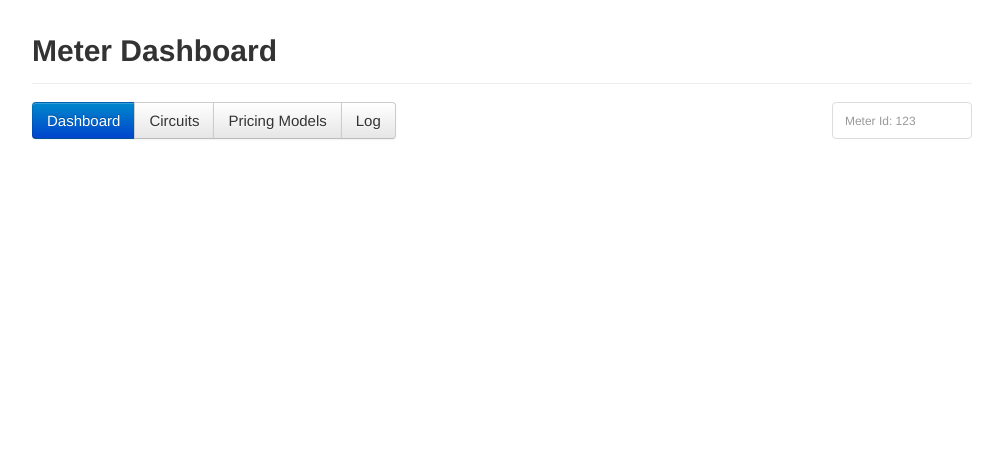
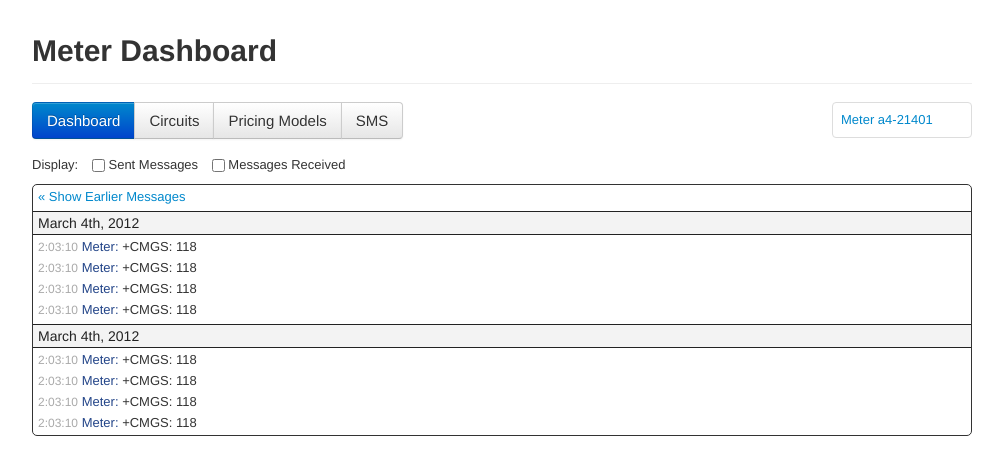
Before and after one commit to aljimenez/meter_web_app, a PHP site: page / in a window 1280 px wide. Shown: the top 475 px of the page, without its empty margins (138-1141 px from the left). Run offline with PHP 8.4, Linux system fonts and the light colour scheme; data that the repository does not hold is empty; style sheets or scripts are compiled from the project's sources.

Commit message:
meter and sms sections

```diff
--- a/meter/index.php
+++ b/meter/index.php
@@ -73,19 +73,15 @@
 				<div id="headlinks"></div>
 				<div class="span2 offset4">
 					<table class="table table-bordered">
-						<tbody>
-							<tr>
-								<td>
-									<h4>&nbsp;<small>Meter Id: 123</small></h4>
-								</td>
-							</tr>
-						</tbody>
+						<tr><td id="meter_link">
+							<a  href="#meter" name="a4-21401">Meter a4-21401</a>
+						</td></tr>
 					</table>
 				</div>
 			</div>
 		</div>
         <div id="inner-wrap">
-        	<div id="content"></div>
+        	<div id="content"><?php include("templates/sms/smsPageTest.php")?></div>
 		</div>
 	</div>
 
@@ -93,9 +89,10 @@
 	<?php include("templates/main.html")?>
 	<?php include("templates/circuits/circuitsPage.php")?>
 	<?php include("templates/pricingModels/pricingModelsPage.php")?>
+	<?php include("templates/sms/smsPage.php")?>
+	<?php include("templates/meter/meterPage.php")?>
 
 	<!-- JavaScript -->
 	<script type="text/javascript" src="js/main.js"></script>
-
 </body>
 </html>
--- a/meter/js/main.js
+++ b/meter/js/main.js
@@ -1,13 +1,23 @@
-var headLinks = {"dashboard": {"title": "Meter Dashboard", "linkName": "Dashboard", "url": "", "page": "dashboard"},
-				 "circuits": {"title": "Circuits", "linkName": "Circuits", "url": "circuits", "page": "circuits"},
-				 "pricingModels": {"title": "Pricing Models", "linkName": "Pricing Models", "url": "pricingModels", "page": "pricingModels"},
-				 "log": {"title": "Log", "linkName": "Log", "url": "log", "page": "log"}};
+var headLinks = {"dashboard": {"title": "Meter Dashboard", "linkName": "Dashboard", "name": "dashboard", "url": ""},
+				 "circuits": {"title": "Circuits", "linkName": "Circuits", "name": "circuits", "url": "circuits"},
+				 "pricingModels": {"title": "Pricing Models", "linkName": "Pricing Models", "name": "pricingModels", "url": "pricingModels"},
+				 "sms": {"title": "SMS Messages", "linkName": "SMS", "name": "sms", "url": "sms"}};
 
 function changePage(page)
 {
-	$("#title").text(headLinks[page].title);
 	$("#headlinks a").removeClass("btn-primary");
-	$("#" + page + "_link").addClass("btn-primary");
+	$("#meter_link").css("background", "none");
+
+	if (page == "Meter")
+		$("#meter_link").css("background", "#f5f5f5");
+
+	if (headLinks[page])
+	{
+		$("#title").text(headLinks[page].title);
+		$("#headlinks a[name='" + headLinks[page].url + "']").addClass("btn-primary");
+	}
+	else
+		$("#title").text(page);
 }
 
 
@@ -35,7 +45,8 @@ var AppRouter = Backbone.Router.extend({
         "circuits/:id": "circuit",
         "pricingModels": "pricingModels",
         "pricingModels/:id": "pricingModel",
-        "log": "log"
+        "sms": "sms",
+        "meter": "meter"
     },
     initialize: function() {
     	this.headLinksView = new HeadLinksView();
@@ -44,6 +55,7 @@ var AppRouter = Backbone.Router.extend({
 
     dashboard: function () {
     	changePage("dashboard");
+    	//$('#content').html("");
     },
 
     circuitsPage: function() {
@@ -66,9 +78,15 @@ var AppRouter = Backbone.Router.extend({
     	$('#content').html(new PricingModelPageView().render(id).el);
     },
 
-    log: function() {
-    	changePage("log");
+    sms: function() {
+    	changePage("sms");
+    	$('#content').html(new SMSPageView().render().el);
     },
+
+    meter: function() {
+    	changePage("Meter");
+    	$('#content').html(new MeterPageView().render().el);
+    }
 });
 
 var app = new AppRouter();
--- a/meter/templates/circuits/circuit/circuitSettings.php
+++ b/meter/templates/circuits/circuit/circuitSettings.php
@@ -1,4 +1,12 @@
-<table>
+<!-- Align input field labels to the right -->
+<style>
+	#circuit-settings tr td:nth-child(1),
+	#circuit-settings tr td:nth-child(4) {
+		text-align: right;
+		padding-right: 5px;
+	}
+</style>
+<table id="circuit-settings">
 	<tr>
 		<td>Name: </td><td><input name="name" type="text"/></td><td width="15px"></td><td>Phone #: </td><td><input name="phone" type="text" placeholder="(e.g. 1-555-123-4567)"/></td>
 	</tr>
--- a/meter/templates/main.html
+++ b/meter/templates/main.html
@@ -1,3 +1,3 @@
 <script type="text/template" id="headlink">
-	<a href="#<%= url %>" class="btn btn-large" id="<%= page %>_link"><%= linkName %></a>
+	<a href="#<%= url %>" class="btn btn-large" name="<%= url %>"><%= linkName %></a>
 </script>
--- /dev/null
+++ b/meter/templates/meter/meterPage.php
@@ -0,0 +1,62 @@
+<script type="text/template" id="tpl-meter-page">
+<h2>a4-21401</h2>
+
+<!-- Align input field labels to the right -->
+<style>
+	#meter-settings tr td:nth-child(1),
+	#meter-settings tr td:nth-child(4) {
+		text-align: right;
+		padding-right: 5px;
+	}
+</style>
+<!-- Meter Settings -->
+<fieldset>
+    <legend>Meter Settings</legend>
+	<form id="circuit-settings-form">
+		<table id="meter-settings">
+			<tr>
+				<td>Name: </td><td><input name="name" type="text"/></td><td width="15px"></td>
+				<td>Mode: </td><td><input name="mode" type="text"/></td>
+			</tr>
+			<tr>
+				<td>IP Address: </td><td><input name="address" type="text" placeholder="(e.g. 192.168.1.1)"/></td><td width="15px"></td>
+				<td>Latitude: </td><td><input name="latitude" type="text"/></td>
+			</tr>
+			<tr>
+				<td>PPPD Peer: </td><td><input name="pppdPeer" type="text"/></td><td width="15px"></td>
+				<td>Longitude: </td><td><input name="longitude" type="text"/></td>
+			</tr>
+			<tr>
+				<td>Credit Threshold: </td>
+				<td>
+					<div class="input-prepend">
+						<span class="add-on">$</span>
+						<input name="creditThreshold" type="text" style="width:123px"/>
+					</div>
+				</td>
+				<td width="15px"></td>
+				<td>Gateway: </td><td><input name="gateway" type="text"/></td>
+			</tr>
+			<tr>
+				<td>Logs Home: </td><td><input name="logsHome" type="text"/></td><td width="15px"></td>
+				<td>Gateway Job Request Freq: </td><td><input name="gatewayJobRequestFreq" type="text"/></td>
+			</tr>
+			<tr>
+				<td>Persist Update Time: </td><td><input name="persistUpdateTime" type="text"/></td><td width="15px"></td>
+				<td>Component Failure Check Freq: </td><td><input name="componentFailureCheckFreq" type="text"/></td>
+			</tr>
+			<tr>
+				<td>Cache Time: </td><td><input name="cacheTime" type="text"/></td><td width="15px"></td>
+				<td>Primary Parameter Trans Freq: </td><td><input name="primaryParamTransFreq" type="text"/></td>
+			</tr>
+		</table>
+		<button class="btn pull-right" style="margin-top:10px">Update Meter</button>
+	</form>
+</fieldset>
+<br>
+</script>
+
+<!-- Templates -->
+
+<!-- JavaScript -->
+<script type="text/javascript" src="js/meter/meterPage.js"></script>
--- a/meter/templates/pricingModels/pricingModel/pricingModelSettings.php
+++ b/meter/templates/pricingModels/pricingModel/pricingModelSettings.php
@@ -1,51 +1,73 @@
-<table>
+<!-- Align input field labels to the right -->
+<style>
+	#pricing-model-settings tr td:nth-child(1),
+	#pricing-model-settings tr td:nth-child(4) {
+		text-align: right;
+		padding-right: 5px;
+	}
+</style>
+<table id="pricing-model-settings">
 	<tr>
-		<td>Name: </td><td><input name="name" type="text"/></td><td width="15px"></td><td>Phone #: </td><td><input name="phone" type="text" placeholder="(e.g. 1-555-123-4567)"/></td>
-	</tr>
-	<tr>
-		<td>IP Address: </td><td><input name="address" type="text" placeholder="(e.g. 192.168.1.1)"/></td><td width="15px"></td>
-		<td>Max Energy <i class="icon-info-sign"></i>: </td>
+		<td>Name: </td><td><input name="name" type="text"/></td><td width="15px"></td>
+		<td>Base Line Rate: </td>
 		<td>
-			<div class="input-append">
-				<input name="maxEnergy" type="text" style="width:112px"/>
-				<span class="add-on">kWh</span>
+			<div class="input-prepend">
+				<span class="add-on">$</span>
+				<input name="baseLineRate" type="text" style="width:123px"/>
 			</div>
 		</td>
 	</tr>
 	<tr>
-		<td>Status: </td><td><select name="status"><option value="varies">Varies</option><option value="on">On</option><option value="off">Off</option></select></td><td width="15px"></td>
-		<td>Max Power <i class="icon-info-sign"></i>: </td>
+		<td>Power Low: </td>
 		<td>
 			<div class="input-append">
-				<input name="maxPower" type="text" style="width:119px"/>
+				<input name="powerLow" type="text" style="width:112px"/>
+				<span class="add-on">kWh</span>
+			</div>
+		</td>
+		</td><td width="15px"></td>
+		<td>Power Low Mult: </td><td><input name="powerLowMult" type="text"/></td>
+	</tr>
+	<tr>
+		<td>Power High: </td>
+		<td>
+			<div class="input-append">
+				<input name="powerhigh" type="text" style="width:112px"/>
+				<span class="add-on">kWh</span>
+			</div>
+		</td>
+		</td><td width="15px"></td>
+		<td>Power High Mult: </td><td><input name="powerHighMult" type="text"/></td>
+	</tr>
+	<tr>
+		<td>Power Mid: </td>
+		<td>
+			<div class="input-append">
+				<input name="powerMid" type="text" style="width:112px"/>
+				<span class="add-on">kWh</span>
+			</div>
+		</td>
+		</td><td width="15px"></td>
+		<td>Energy Low Mult: </td><td><input name="energyLowMult" type="text"/></td>
+	</tr>
+	<tr>
+		<td>Energy Threshold: </td>
+		<td>
+			<div class="input-append">
+				<input name="energyThreshold" type="text" style="width:119px"/>
 				<span class="add-on">kW</span>
 			</div>
 		</td>
+		</td><td width="15px"></td>
+		<td>Energy High Mult: </td><td><input name="energyHighMult" type="text"/></td>
 	</tr>
 	<tr>
-		<td>Credit: </td>
-		<td>
-			<div class="input-prepend">
-				<span class="add-on">$</span>
-				<input name="credit" type="text" style="width:123px"/>
-			</div>
-		</td>
-	<td width="15px"></td><td>Warning Signals <i class="icon-info-sign"></i>: </td><td><input name="warningSignals" type="text"/></td>
+		<td>Time Day Start: </td><td><input name="timeDayStart" type="text"/></td><td width="15px"></td>
+		<td>Day Mult: </td><td><input name="dayMult" type="text"/></td>
 	</tr>
 	<tr>
-		<td>Pricing Model:</td>
-		<td>
-			<select name="pricingModel">
-				<option value="varies">Varies</option>
-				<?php
-					$pricingModels = json_decode(file_get_contents("data/pricingModels.json"), true);
-					foreach ($pricingModels as $pricingModel)
-						echo("<option value='" . $pricingModel["id"] . "'>" . $pricingModel["name"] . "</option>");
-				?>
-			</select>
-		</td>
-		<td width="15px">
-		</td>
-		<td>Serial <i class="icon-info-sign"></i>: </td><td><input name="serial" type="text" placeholder="(e.g. 1424124-342)"/></td>
+		<td>Time Night Start: </td><td><input name="timeNightStart" type="text"/></td><td width="15px"></td>
+		<td>Night Mult: </td><td><input name="nightMult" type="text"/></td>
+	</tr>
 	</tr>
 </table>
--- /dev/null
+++ b/meter/templates/sms/smsPage.php
@@ -0,0 +1,89 @@
+<script type="text/template" id="tpl-sms-page">
+<style>
+	#filters {
+		margin-left: 0;
+	}
+
+	#filters li {
+		line-height: 18px;
+	    margin-right: 10px;
+	    display: inline;
+	}
+
+	#messages {
+		border: 1px solid;
+		border-radius: 5px;
+		padding: 3px 0 3px 0;
+		max-height: 375px;
+	    min-height: 200px;
+	    overflow-y: auto;
+	}
+
+	#earlier-messages {
+		color: #0088CC;
+		cursor: pointer;
+		padding-left: 5px;
+		padding-top: 3px;
+	}
+
+	#earlier-messages:hover {
+		color: #005580;
+		text-decoration: underline;
+
+	}
+
+	#messages .date {
+		background: #f3f3f3;
+		border-bottom: 1px solid;
+	    border-top: 1px solid;
+	    padding-left: 5px;
+	    margin-top: 5px;
+	    line-height: 22px;
+	    font-size: 14px;
+	    color: #222;
+	}
+
+	.message {
+		padding-left: 5px;
+		margin-top: 3px;
+	}
+
+	.message .time {
+		color: darkgrey;
+		font-size: 12px;
+	}
+
+	.message .sender {
+		color: #224488;
+	}
+
+	.message .receiver {
+		color: darkgreen;
+	}
+
+	.message .text {
+		color: black;
+	}
+
+</style>
+<ul id="filters">
+	<li>Display:</li>
+	<li><input type="checkbox"/> Sent Messages</li>
+	<li><input type="checkbox"/> Messages Received</li>
+</ul>
+<p>
+
+<div id="messages">
+	<span id="earlier-messages">&laquo; Show Earlier Messages</span>
+</div>
+</script>
+
+<!-- Templates -->
+<script type="text/template" id="tpl-message">
+	<span class="time">{%= time}</span>
+	<span class="{%= type}">{%= time}:</span>
+	</span class="text">{%= message}</span>
+</script>
+
+<!-- JavaScript -->
+<script type="text/javascript" src="js/sms/smsPage.js"></script>
--- /dev/null
+++ b/meter/templates/sms/smsPageTest.php
@@ -0,0 +1,119 @@
+<style>
+	#filters {
+		margin-left: 0;
+	}
+
+	#filters li {
+		line-height: 18px;
+	    margin-right: 10px;
+	    display: inline;
+	}
+
+	#messages {
+		border: 1px solid;
+		border-radius: 5px;
+		padding: 3px 0 3px 0;
+		max-height: 375px;
+	    min-height: 200px;
+	    overflow-y: auto;
+	}
+
+	#earlier-messages {
+		color: #0088CC;
+		cursor: pointer;
+		padding-left: 5px;
+		padding-top: 3px;
+	}
+
+	#earlier-messages:hover {
+		color: #005580;
+		text-decoration: underline;
+
+	}
+
+	#messages .date {
+		background: #f3f3f3;
+		border-bottom: 1px solid;
+	    border-top: 1px solid;
+	    padding-left: 5px;
+	    margin-top: 5px;
+	    line-height: 22px;
+	    font-size: 14px;
+	    color: #222;
+	}
+
+	.message {
+		padding-left: 5px;
+		margin-top: 3px;
+	}
+
+	.message .time {
+		color: darkgrey;
+		font-size: 12px;
+	}
+
+	.message .sender {
+		color: #224488;
+	}
+
+	.message .receiver {
+		color: darkgreen;
+	}
+
+	.message .text {
+		color: black;
+	}
+
+</style>
+<ul id="filters">
+	<li>Display:</li>
+	<li><input type="checkbox"/> Sent Messages</li>
+	<li><input type="checkbox"/> Messages Received</li>
+</ul>
+<p>
+
+<div id="messages">
+	<div><span id="earlier-messages">&laquo; Show Earlier Messages</span></div>
+	<div class="date">March 4th, 2012</div>
+	<div class="message">
+		<span class="time">2:03:10</span>
+		<span class="sender">Meter:</span>
+		</span class="text">+CMGS: 118</span>
+	</div>
+	<div class="message">
+		<span class="time">2:03:10</span>
+		<span class="sender">Meter:</span>
+		</span class="text">+CMGS: 118</span>
+	</div>
+	<div class="message">
+		<span class="time">2:03:10</span>
+		<span class="sender">Meter:</span>
+		</span class="text">+CMGS: 118</span>
+	</div>
+	<div class="message">
+		<span class="time">2:03:10</span>
+		<span class="sender">Meter:</span>
+		</span class="text">+CMGS: 118</span>
+	</div>
+	<div class="date">March 4th, 2012</div>
+	<div class="message">
+		<span class="time">2:03:10</span>
+		<span class="sender">Meter:</span>
+		</span class="text">+CMGS: 118</span>
+	</div>
+	<div class="message">
+		<span class="time">2:03:10</span>
+		<span class="sender">Meter:</span>
+		</span class="text">+CMGS: 118</span>
+	</div>
+	<div class="message">
+		<span class="time">2:03:10</span>
+		<span class="sender">Meter:</span>
+		</span class="text">+CMGS: 118</span>
+	</div>
+	<div class="message">
+		<span class="time">2:03:10</span>
+		<span class="sender">Meter:</span>
+		</span class="text">+CMGS: 118</span>
+	</div>
+</div>
```
Also changed, not shown: meter/js/meter/meterPage.js (added, +7 -0 lines), meter/js/sms/smsPage.js (added, +7 -0 lines), meter/templates/meter/meterPageTest.php (added, +55 -0 lines).
